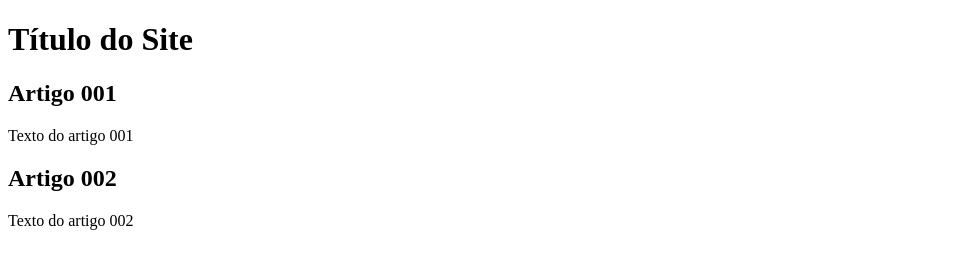
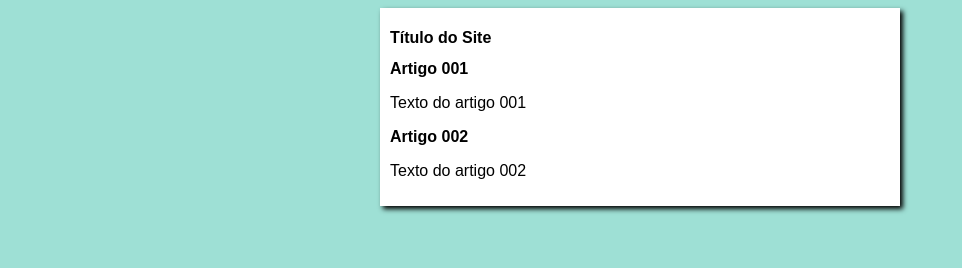
Before and after one commit to LuanBMDev/projeto-site, a plain HTML site: page index.html in a window 1280 px wide. Shown: the whole page, without its empty margins (0-962 px from the left). Drawn offline with Linux system fonts and the light colour scheme.

Commit message:
Iniciei o design
Testes com css para o design do site.

```diff
--- /dev/null
+++ b/estilos/style.css
@@ -0,0 +1,16 @@
+*{
+    font-family: Arial, Helvetica, sans-serif;
+    font-size: 16px;
+}
+
+body{
+    background-color: rgb(158, 224, 213);
+}
+
+main{
+    background-color: white;
+    width: 500px;
+    margin: auto;
+    padding: 10px;
+    box-shadow: 3px 3px 5px black;
+}
--- a/index.html
+++ b/index.html
@@ -5,6 +5,7 @@
         <meta http-equiv="X-UA-Compatible" content="IE=edge">
         <meta name="viewport" content="width=device-width, initial-scale=1.0">
         <title>Título do Site</title>
+        <link rel="stylesheet" href="estilos/style.css">
     </head>
 
     <body>
```
